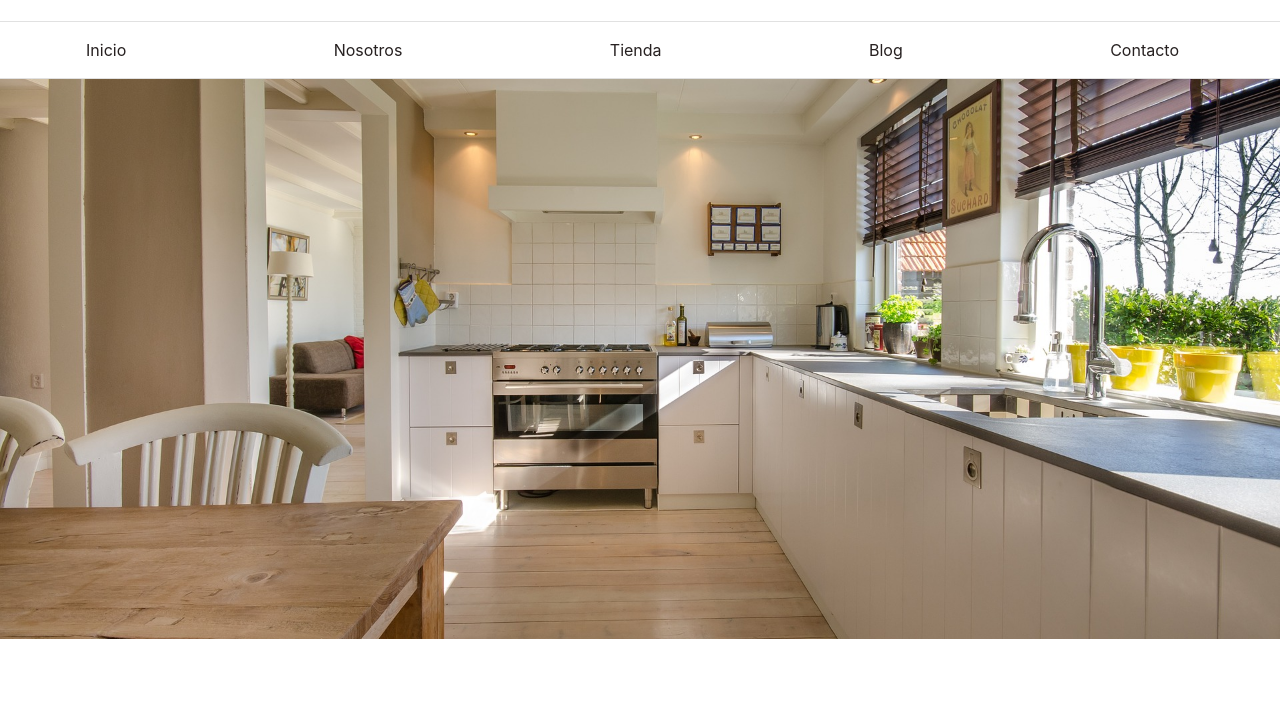
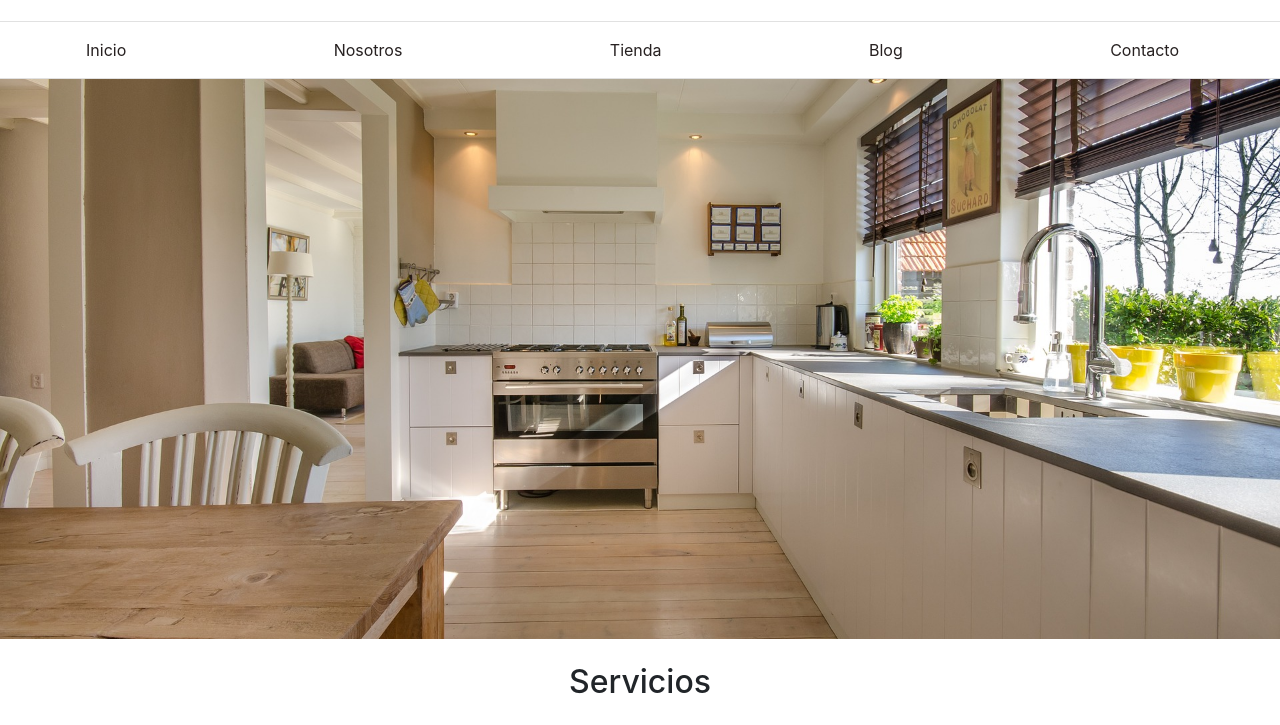
Before and after one commit to juanhb9/index.html, a plain HTML site: page index.html in a window 1280 px wide. Shown: the part 75-800 px from the top of the page. Drawn offline with nearby package versions, Linux system fonts and the light colour scheme.

Commit message:
services_section

```diff
--- a/index.html
+++ b/index.html
@@ -35,6 +35,10 @@
 
 <div class="imagen-principal imagen-bg container-fluid"></div>
 
+
+<section class="categorias container mt-4">
+    <h2 class="text-center titulo">Servicios</h2>
+</section>
     <!-- bootstrap_Js -->
 
  <!-- Optional JavaScript -->
```
